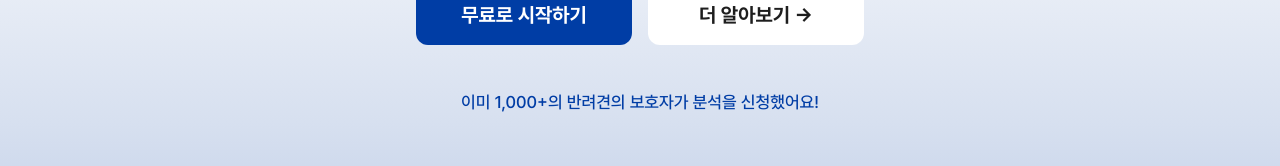
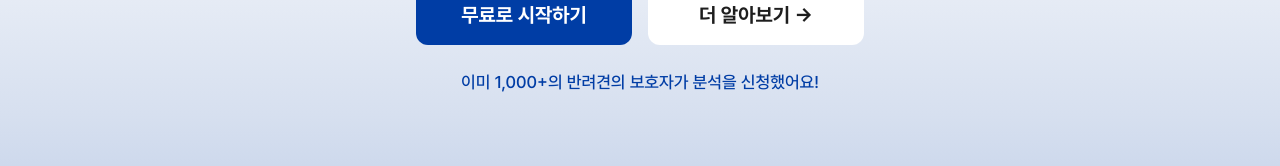
Before and after one commit to SeokHoChoi/test-jelly-univ-fe, a Next.js app: page /home in a window 1280 px wide. Shown: the part 461-627 px from the top of the page. Built offline with nearby package versions, Linux system fonts and the light colour scheme; no server answers.

Commit message:
feat: 히어로 섹션 > 하단 텍스트 간격 및 크기 조정

```diff
--- a/src/components/home/HeroSection.tsx
+++ b/src/components/home/HeroSection.tsx
@@ -40,7 +40,7 @@ const HeroSection = () => {
             </Link>
           </div>
 
-          <p className="text-[9px] md:text-[17px] text-[#003DA5] font-medium mt-[30px] md:mt-[45px] mb-[30px] md:mb-[60px] text-center">
+          <p className="text-[12px] md:text-[17px] text-[#003DA5] font-medium mt-[20px] md:mt-[25px] mb-[30px] md:mb-[60px] text-center">
             이미 1,000+의 반려견의 보호자가 분석을 신청했어요!
           </p>
         </div>
```
